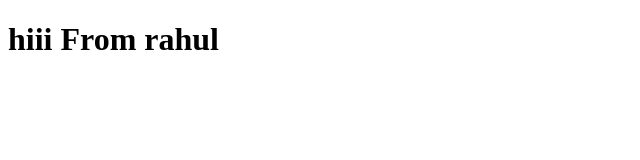
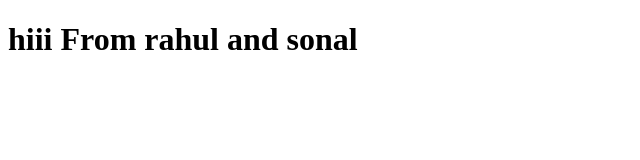
Before and after one commit to tqsonal/Demo, a plain HTML site: page index.htm in a window 1280 px wide. Shown: the whole page, without its empty margins (0-640 px from the left). Drawn offline with Linux system fonts and the light colour scheme.

Commit message:
sonal 2nd commit

```diff
--- a/index.htm
+++ b/index.htm
@@ -7,7 +7,6 @@
     <title>Document</title>
 </head>
 <body>
-    <h1>hiii From rahul</h1>
-
+    <h1>hiii From rahul and sonal </h1>
 </body>
 </html>
```
